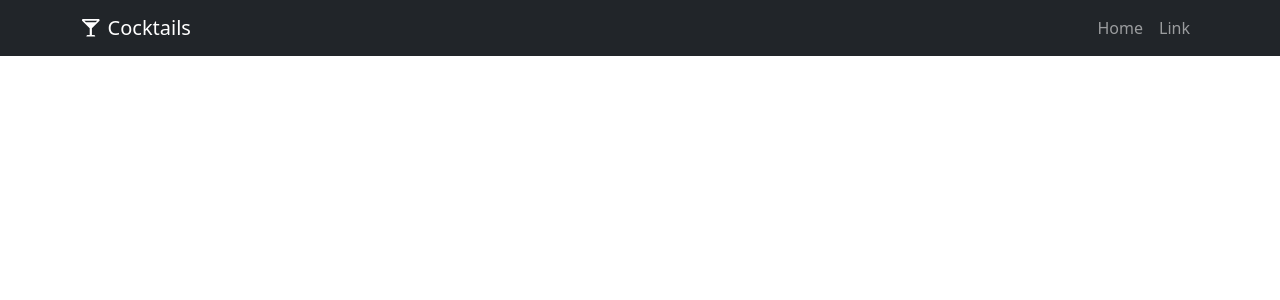
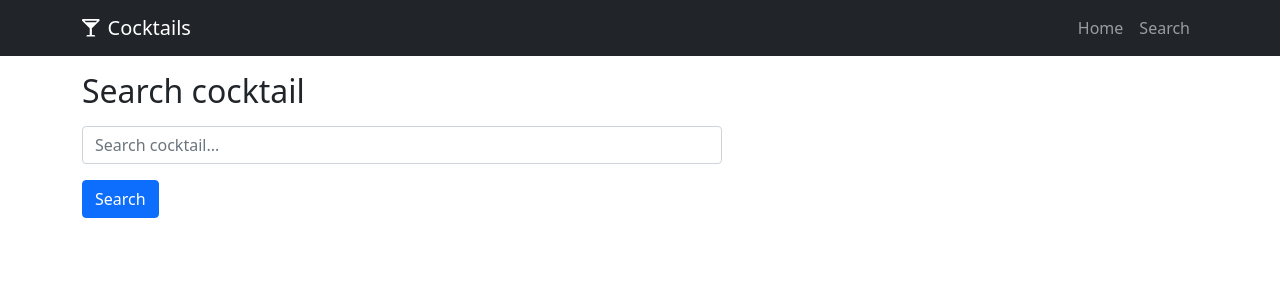
Before and after one commit to VaganPogosyan/cocktails, a React (Create React App) app: page /search in a window 1280 px wide. Before the commit this address had no page. Shown: the top 300 px of the page. Built offline with nearby package versions, Linux system fonts and the light colour scheme; no server answers.

Commit message:
fetching data from api

```diff
--- a/src/App.js
+++ b/src/App.js
@@ -1,8 +1,9 @@
 import React from 'react';
 import Header from './components/Header';
 import ContainerComponent from './components/ContainerComponent';
-import { LinkComponent } from './components/LinkComponent';
-import { BrowserRouter as Router, Routes, Route, Link } from 'react-router-dom';
+// import { LinkComponent } from './components/LinkComponent';
+import { BrowserRouter as Router, Routes, Route } from 'react-router-dom';
+import { SearchBar } from './components/SearchBar';
 
 function App() {
   return (
@@ -11,7 +12,7 @@ function App() {
       <Router>
         <Routes>
           <Route path='/home' element={<ContainerComponent />}></Route>
-          <Route path='/link' element={<LinkComponent />}></Route>
+          <Route path='/search' element={<SearchBar />}></Route>
         </Routes>
       </Router>
       {/* <ContainerComponent /> */}
--- a/src/components/Header.js
+++ b/src/components/Header.js
@@ -1,7 +1,6 @@
 import React from 'react';
 import { Navbar, Nav } from 'react-bootstrap';
 import { FaGlassMartiniAlt } from 'react-icons/fa';
-import { Link } from 'react-router-dom';
 
 import 'bootstrap/dist/css/bootstrap.min.css';
 import { Container } from 'react-bootstrap';
@@ -23,8 +22,8 @@ const Header = () => {
               <Nav.Link className='me' href='home'>
                 Home
               </Nav.Link>
-              <Nav.Link className='me' href='link'>
-                Link
+              <Nav.Link className='me' href='search'>
+                Search
               </Nav.Link>
             </Nav>
           </Navbar.Collapse>
--- /dev/null
+++ b/src/components/SearchBar.js
@@ -0,0 +1,33 @@
+import React, { useEffect, useState } from 'react';
+import { Container, Form, Button } from 'react-bootstrap';
+
+export const SearchBar = () => {
+  const url = `www.thecocktaildb.com/api/json/v1/1/search.php?s=margarita`;
+
+  const [data, setData] = useState({ data: {} });
+
+  useEffect(() => {
+    const fetchData = async () => {
+      const response = await fetch(`https://randomuser.me/api/`);
+      const data = await response.json();
+      const person = data.results[0];
+      console.log(person.name);
+    };
+    fetchData();
+  }, []);
+
+  return (
+    <Container>
+      <Form style={{ width: '40rem' }}>
+        <Form.Group className='my-3' controlId='formBasicEmail'>
+          <Form.Label>
+            <h2>Search cocktail</h2>
+          </Form.Label>
+          <Form.Control type='text' placeholder='Search cocktail...' />
+        </Form.Group>
+        <Button type='submit'>Search</Button>
+      </Form>
+      <div></div>
+    </Container>
+  );
+};
```
